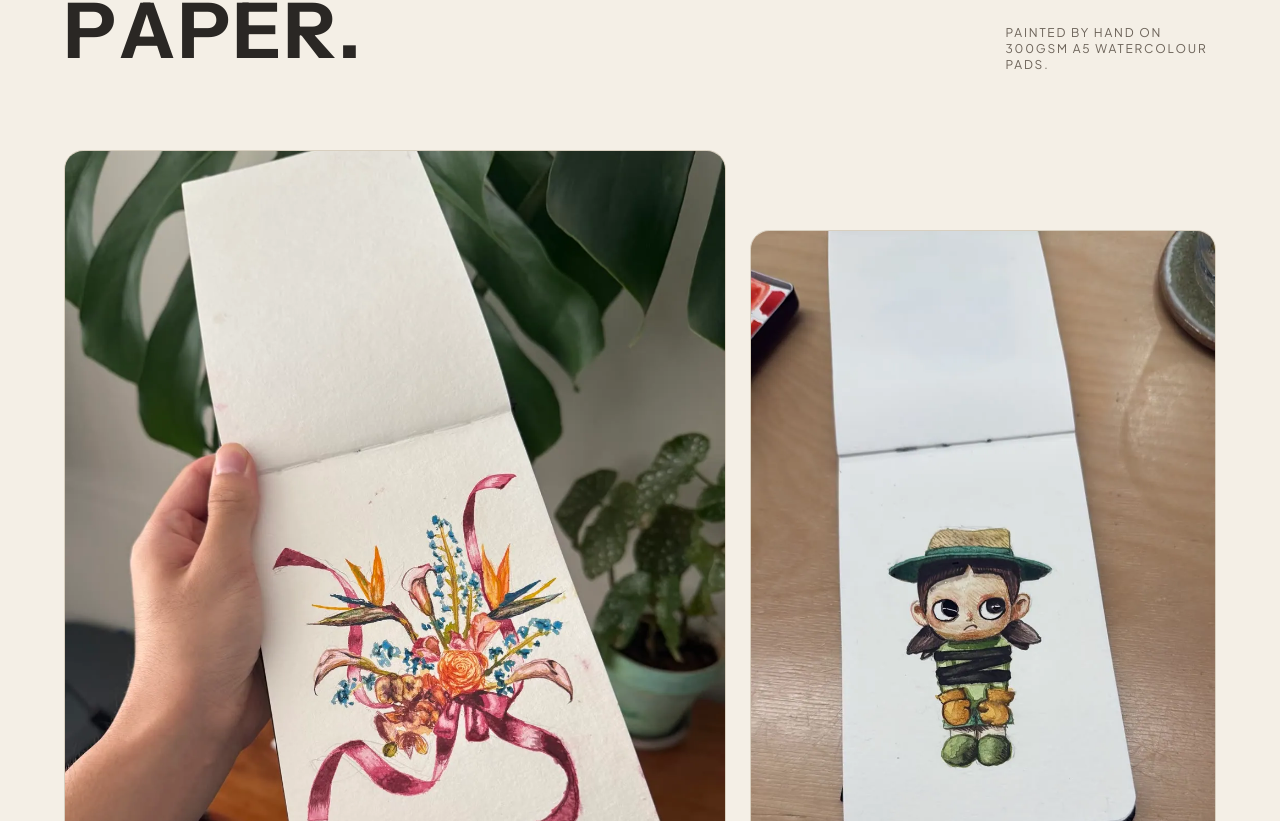
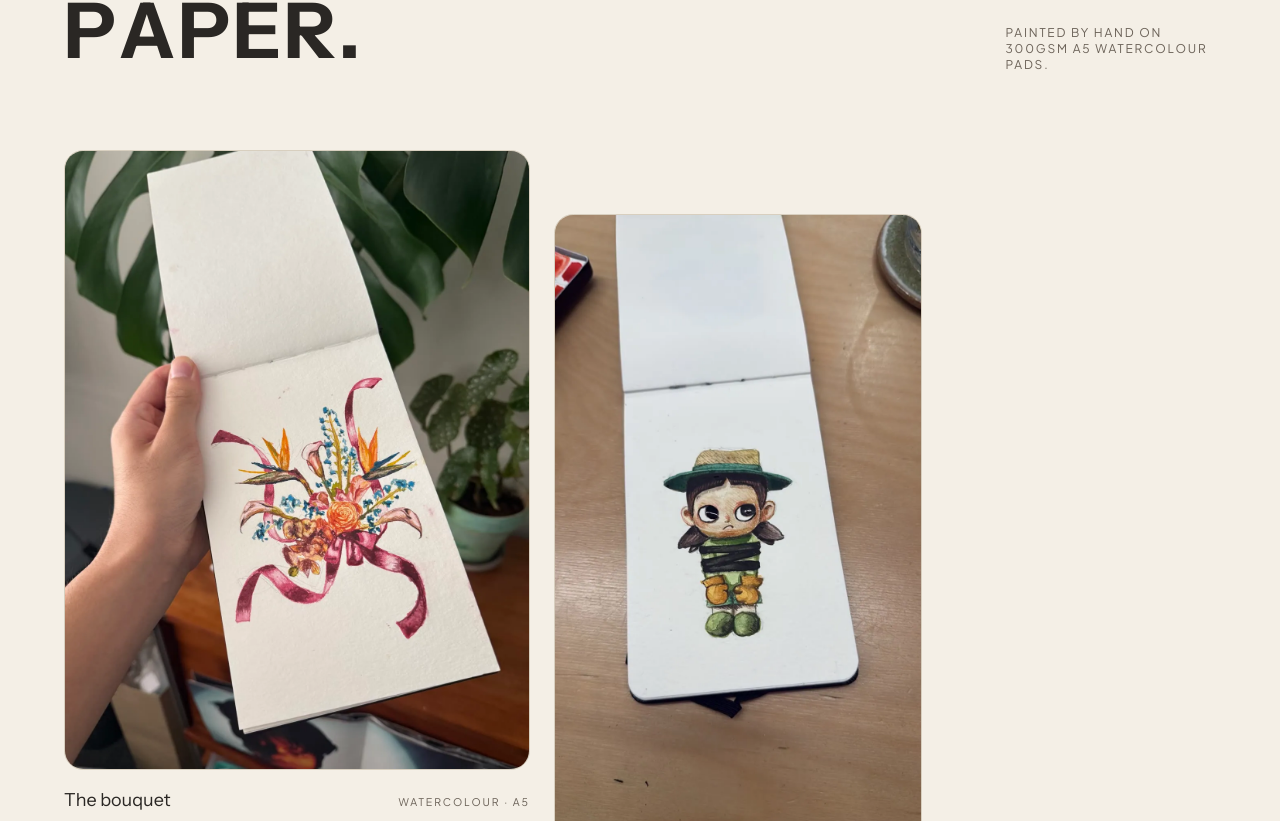
Before and after one commit to itschriswang/EventsWatercolouring, a React (Vite) app: page / in a window 1280 px wide. Shown: the part 4819-5640 px from the top of the page. Built offline with nearby package versions, Linux system fonts and the light colour scheme.

Commit message:
Update SelectedWork.jsx

```diff
--- a/src/components/SelectedWork.jsx
+++ b/src/components/SelectedWork.jsx
@@ -47,9 +47,9 @@ function Piece({ piece, index }) {
 
   // Irregular column spans + vertical offsets per piece.
   const layout = [
-    'col-span-12 sm:col-span-7',
-    'col-span-12 sm:col-span-5 sm:mt-20',
-    'col-span-12 sm:col-span-6 sm:col-start-4 sm:-mt-10',
+    'col-span-12 sm:col-span-5',
+    'col-span-12 sm:col-span-4 sm:mt-16',
+    'col-span-12 sm:col-span-5 sm:col-start-4 sm:-mt-8',
   ][index]
 
   return (
```
